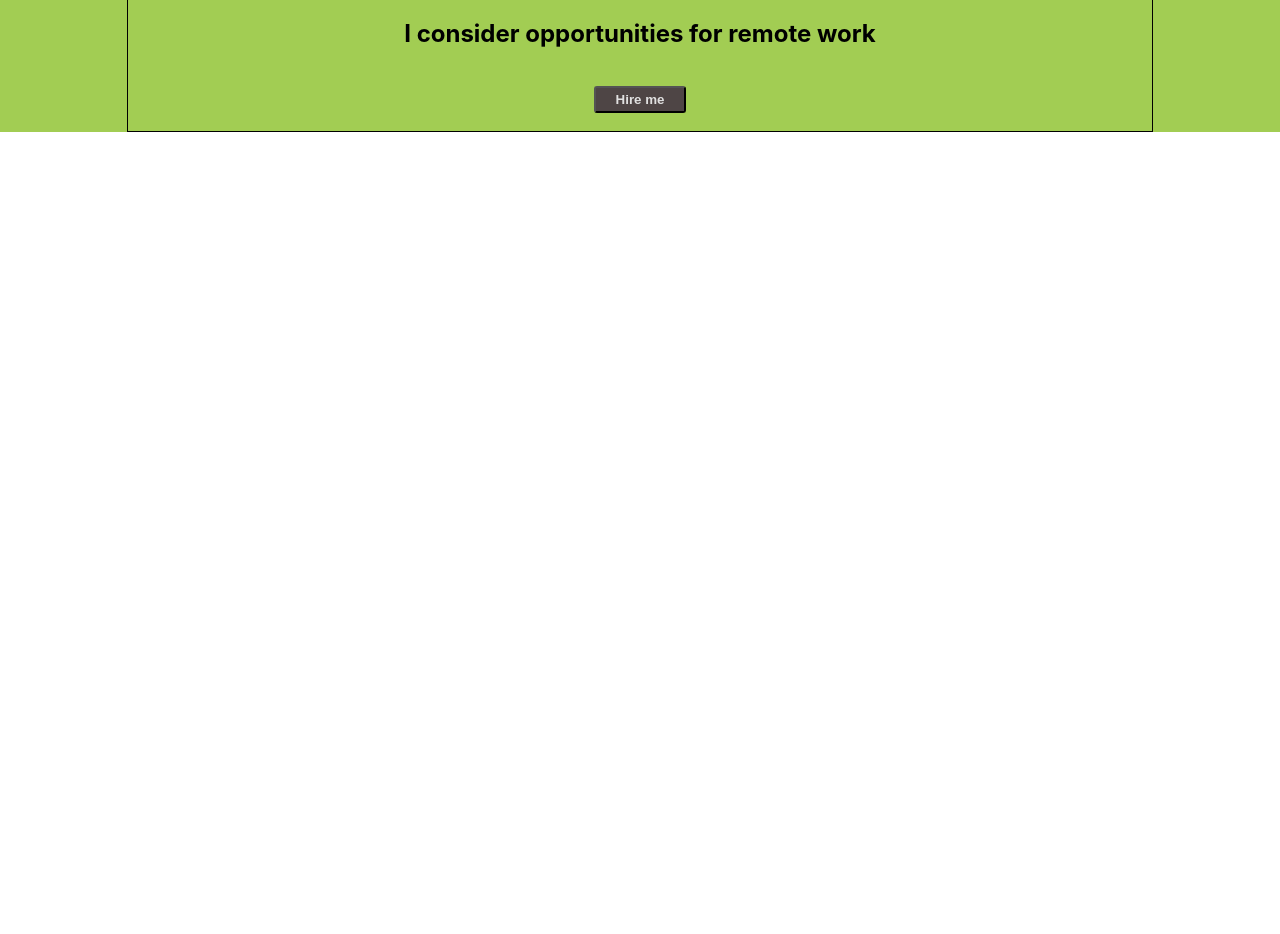
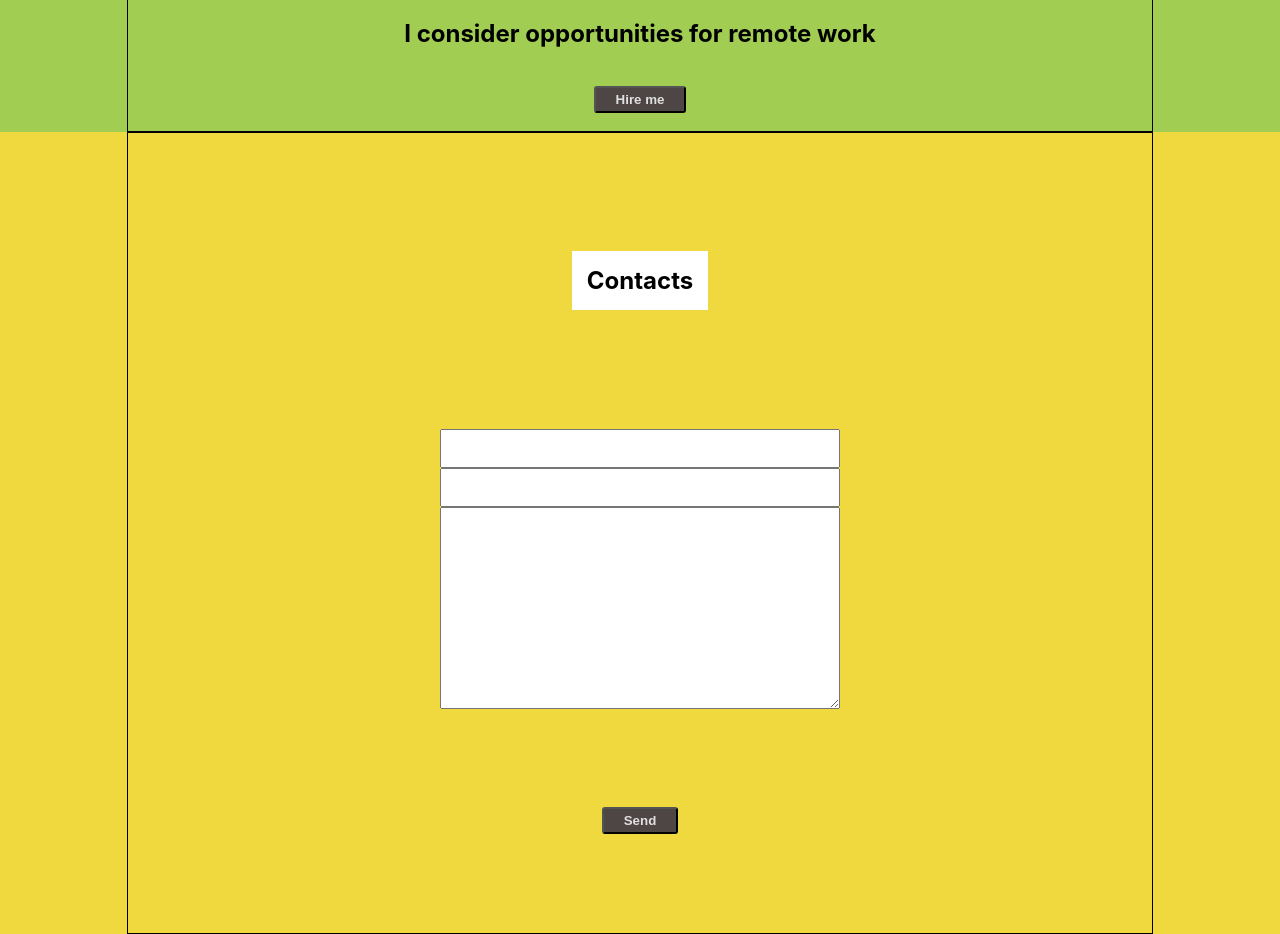
Before and after one commit to viktoriabakun/Portfolio, a React (Create React App) app: page / in a window 1280 px wide. Shown: the part 2500-3434 px from the top of the page. Before the commit the page ends 2632 px from the top, so only its background shows below. Built offline with nearby package versions, Linux system fonts and the light colour scheme.

Commit message:
add Contacts block

```diff
--- a/src/App.js
+++ b/src/App.js
@@ -4,6 +4,7 @@ import Main from "./main/Main";
 import Skills from "./skills/Skills";
 import Projects from "./projects/Projects";
 import RemoteWork from "./remoteWork/RemoteWork";
+import Contacts from "./contacts/Contacts";
 
 function App() {
     return (
@@ -13,6 +14,7 @@ function App() {
             <Skills/>
             <Projects/>
             <RemoteWork/>
+            <Contacts/>
         </div>
     );
 }
--- /dev/null
+++ b/src/contacts/Contacts.js
@@ -0,0 +1,22 @@
+import React from 'react'
+import s from './Contacts.module.css'
+import sContainer from '../common/styles/Container.module.css'
+import Button from "../common/Button";
+
+function Contacts() {
+    return (
+        <div className={s.contactsBlock}>
+            <div className={`${sContainer.container} ${s.contactsContainer}`}>
+                <h2 className={s.title}> Contacts</h2>
+                <form className={s.contactForm}>
+                    <input/>
+                    <input/>
+                    <textarea></textarea>
+                </form>
+                <Button buttonTitle={'Send'}/>
+            </div>
+        </div>
+    );
+}
+
+export default Contacts;
--- /dev/null
+++ b/src/contacts/Contacts.module.css
@@ -0,0 +1,29 @@
+.contactsBlock {
+    background-color: #efd93f;
+}
+
+.contactsContainer {
+    flex-direction: column;
+    justify-content: space-evenly;
+    height: 100vh;
+}
+
+.title {
+background-color: #ffffff;
+    padding: 15px;
+}
+
+.contactForm {
+    width: 400px;
+    display: flex;
+    flex-direction: column;
+}
+
+.contactForm>input{
+    padding: 10px 20px;
+}
+
+.contactForm>textarea{
+    height: 160px;
+    padding: 20px;
+}
```
